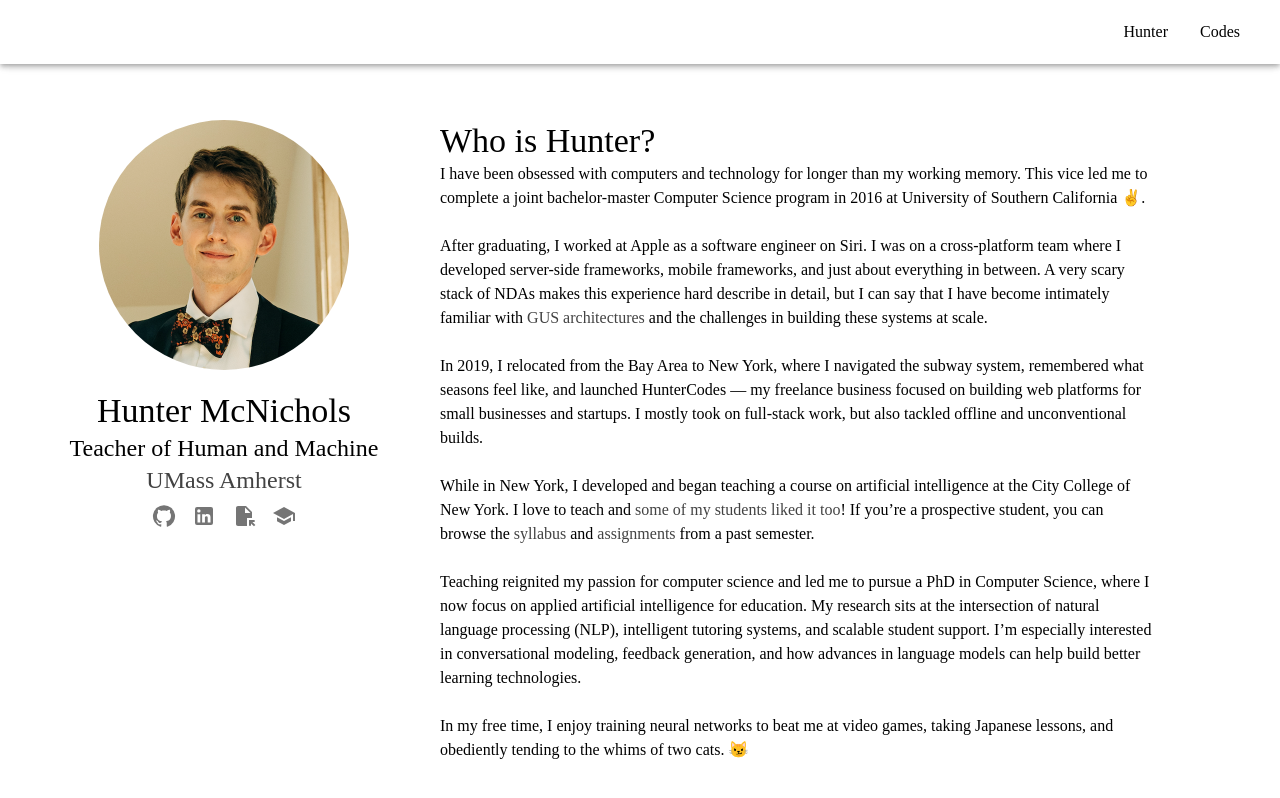
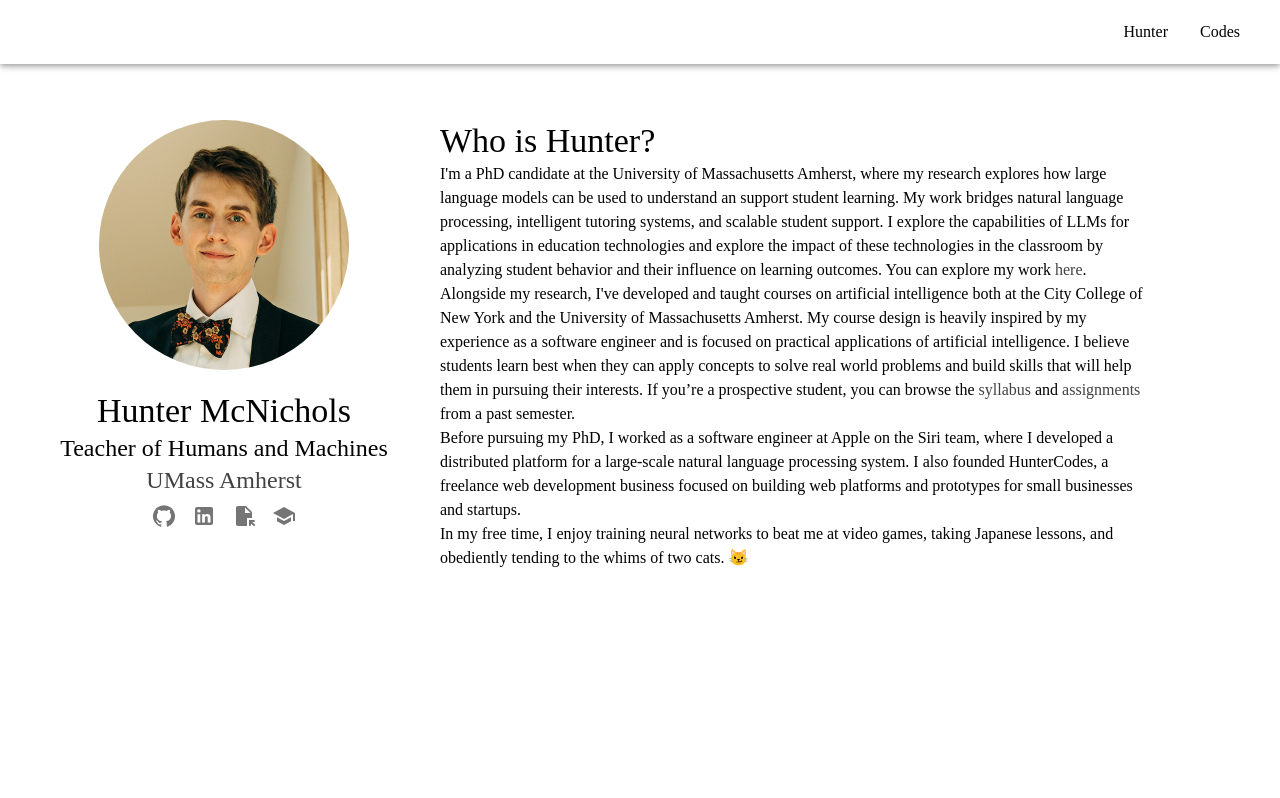
Before and after one commit to wmcnicho/huntercodes2, a React (Create React App) app: page / in a window 1280 px wide. Built offline with nearby package versions, Linux system fonts and the light colour scheme.

Commit message:
Updating for f25 job search

```diff
--- a/src/components/About.js
+++ b/src/components/About.js
@@ -28,7 +28,7 @@ class About extends React.Component {
                                 <img src={process.env.PUBLIC_URL + '/img/headshot.png'}></img>
                             </Box>
                             <Typography variant="h4">Hunter McNichols</Typography>
-                            <Typography variant="h5">Teacher of Human and Machine</Typography>
+                            <Typography variant="h5">Teacher of Humans and Machines</Typography>
                             <Typography variant="h5"><Link href='https://www.cics.umass.edu/'>UMass Amherst</Link></Typography>
                             <Box display='flex' justifyContent='center'>
                                 <IconButton href="https://github.com/wmcnicho">
@@ -37,7 +37,7 @@ class About extends React.Component {
                                 <IconButton href="https://www.linkedin.com/in/wmcnicho/">
                                     <LinkedInIcon />
                                 </IconButton>
-                                <IconButton href={process.env.PUBLIC_URL + '/files/CV_4_3_25.pdf'}>
+                                <IconButton href={process.env.PUBLIC_URL + '/files/CV_10_10_25.pdf'}>
                                     <FileOpenIcon />
                                 </IconButton>
                                 <IconButton href="https://scholar.google.com/citations?user=ucPEkvoAAAAJ">
@@ -48,12 +48,16 @@ class About extends React.Component {
                     </Grid>
                     <Grid item md={7} xs={12} sx={{textAlign:'left'}}>
                         <Typography variant="h4">Who is Hunter?</Typography>
-                        <Typography>I have been obsessed with computers and technology for longer than my working memory. This vice led me to complete a joint bachelor-master Computer Science program in 2016 at University of Southern California ✌️.<br/><br/></Typography>
+                        <Typography>I'm a PhD candidate at the University of Massachusetts Amherst, where my research explores how large language models can be used to understand an support student learning. My work bridges natural language processing, intelligent tutoring systems, and scalable student support. I explore the capabilities of LLMs for applications in education technologies and explore the impact of these technologies in the classroom by analyzing student behavior and their influence on learning outcomes. You can explore my work <Link href="https://scholar.google.com/citations?user=ucPEkvoAAAAJ">here</Link>.</Typography>
+                        <Typography>Alongside my research, I've developed and taught courses on artificial intelligence both at the City College of New York and the University of Massachusetts Amherst. My course design is heavily inspired by my experience as a software engineer and is focused on practical applications of artificial intelligence. I believe students learn best when they can apply concepts to solve real world problems and build skills that will help them in pursuing their interests. If you’re a prospective student, you can browse the <Link href={process.env.PUBLIC_URL + '/ files/cs44800_syllabus_fall_public_pdf.pdf'}>syllabus</Link> and <Link href="https://hmcnich.gitbook.io/csc448-f21/">assignments</Link> from a past semester.</Typography>
+                        <Typography>Before pursuing my PhD, I worked as a software engineer at Apple on the Siri team, where I developed a distributed platform for a large-scale natural language processing system. I also founded HunterCodes, a freelance web development business focused on building web platforms and prototypes for small businesses and startups.</Typography>
+                        <Typography>In my free time, I enjoy training neural networks to beat me at video games, taking Japanese lessons, and obediently tending to the whims of two cats. 😼</Typography>
+                        {/* <Typography>I have been obsessed with computers and technology for longer than my working memory. This vice led me to complete a joint bachelor-master Computer Science program in 2016 at University of Southern California ✌️.<br/><br/></Typography>
                         <Typography>After graduating, I worked at Apple as a software engineer on Siri. I was on a cross-platform team where I developed server-side frameworks, mobile frameworks, and just about everything in between. A very scary stack of NDAs makes this experience hard describe in detail, but I can say that I have become intimately familiar with <Link href="https://nlp.stanford.edu/acvogel/gus.pdf">GUS architectures</Link> and the challenges in building these systems at scale.<br/><br/></Typography>
                         <Typography>In 2019, I relocated from the Bay Area to New York, where I navigated the subway system, remembered what seasons feel like, and launched HunterCodes — my freelance business focused on building web platforms for small businesses and startups. I mostly took on full-stack work, but also tackled offline and unconventional builds.<br/><br/></Typography>
                         <Typography>While in New York, I developed and began teaching a course on artificial intelligence at the City College of New York. I love to teach and <Link href="https://www.ratemyprofessors.com/ShowRatings.jsp?tid=2689331">some of my students liked it too</Link>! If you’re a prospective student, you can browse the <Link href={process.env.PUBLIC_URL + '/ files/cs44800_syllabus_fall_public_pdf.pdf'}>syllabus</Link> and <Link href="https://hmcnich.gitbook.io/csc448-f21/">assignments</Link> from a past semester.<br/><br/></Typography>
                         <Typography>Teaching reignited my passion for computer science and led me to pursue a PhD in Computer Science, where I now focus on applied artificial intelligence for education. My research sits at the intersection of natural language processing (NLP), intelligent tutoring systems, and scalable student support. I’m especially interested in conversational modeling, feedback generation, and how advances in language models can help build better learning technologies.<br/><br/></Typography>
-                        <Typography>In my free time, I enjoy training neural networks to beat me at video games, taking Japanese lessons, and obediently tending to the whims of two cats. 😼</Typography>
+                        <Typography>In my free time, I enjoy training neural networks to beat me at video games, taking Japanese lessons, and obediently tending to the whims of two cats. 😼</Typography> */}
                     </Grid>
                 </Grid>
             </Box>
```
Also changed, not shown: 1 other file (tests, documents, lock files or other folders).
